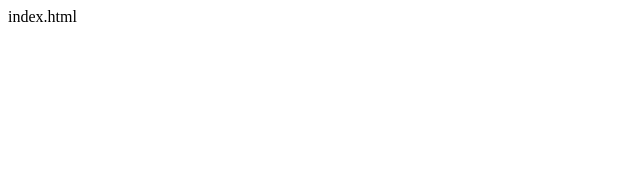
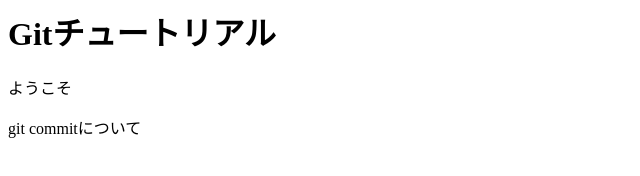
Before and after one commit to swluma/samurai_HTML-CSS, a plain HTML site: page index.html in a window 1280 px wide. Shown: the whole page, without its empty margins (0-640 px from the left). Drawn offline with Linux system fonts and the light colour scheme.

Commit message:
feature add

```diff
--- a/index.html
+++ b/index.html
@@ -1 +1,3 @@
-index.html
+<h1>Gitチュートリアル</h1>
+<p>ようこそ</p>
+<p>git commitについて</p>
```
